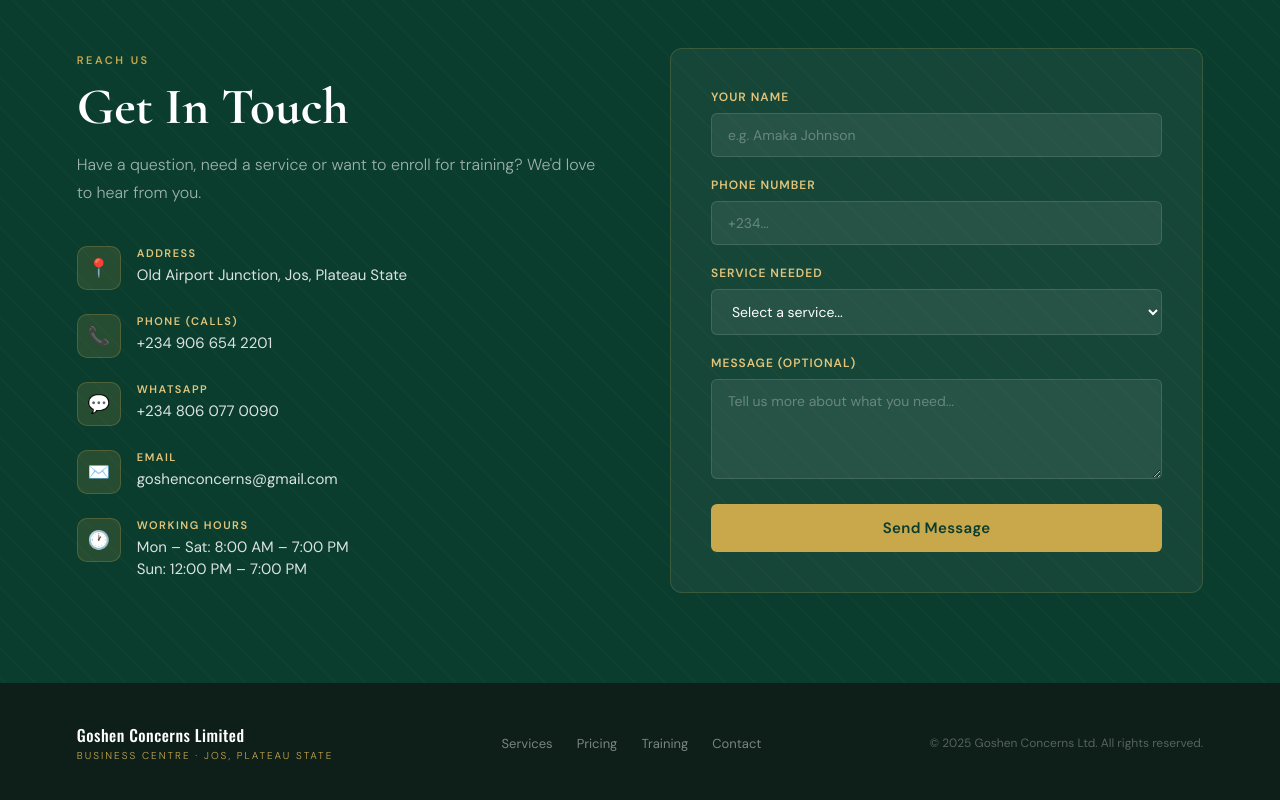
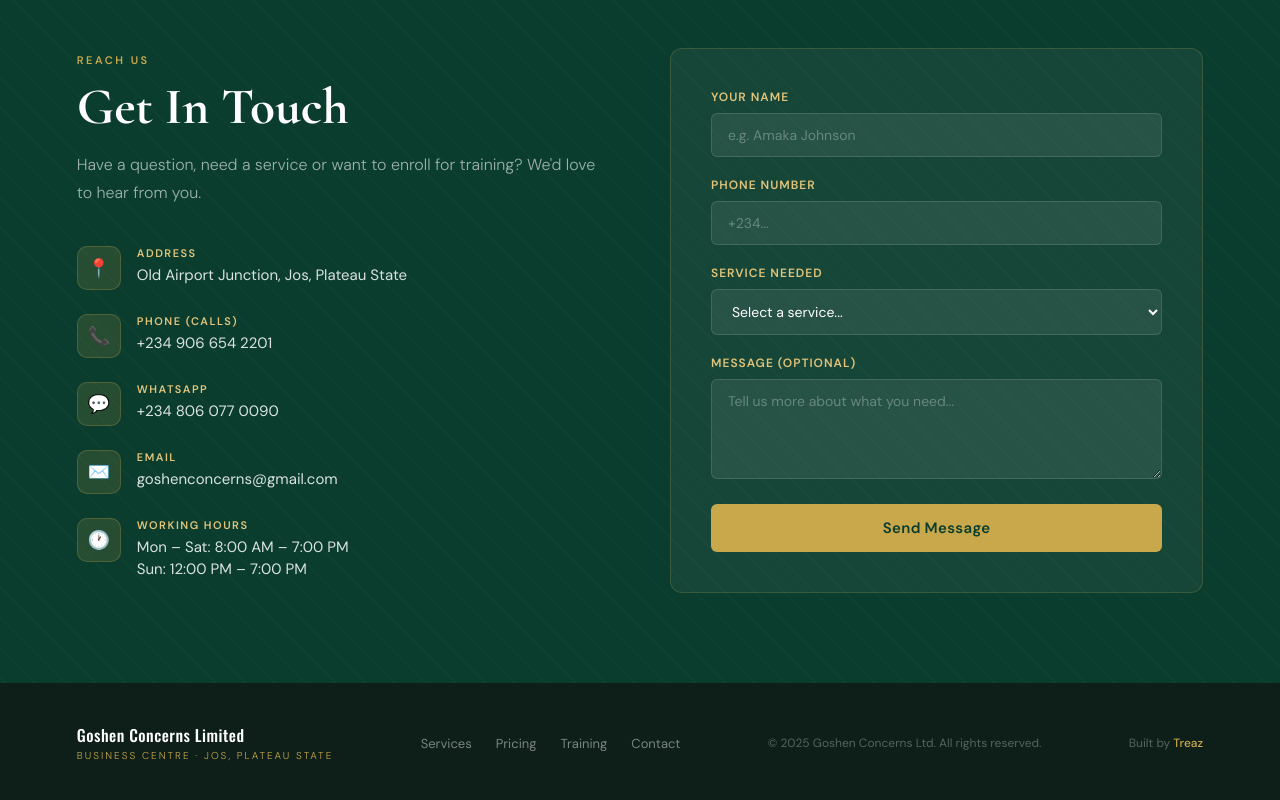
Before and after one commit to microhabitai/Goshen-Concerns, a plain HTML site: page index.html in a window 1280 px wide. Shown: the part 5623-6423 px from the top of the page. Drawn offline with nearby package versions, Linux system fonts and the light colour scheme.

Commit message:
Add developer credit in footer section
Added a footer section with credit to the developer.

```diff
--- a/index.html
+++ b/index.html
@@ -1425,6 +1425,7 @@
     <li><a href="#contact">Contact</a></li>
   </ul>
   <div class="footer-copy">© 2025 Goshen Concerns Ltd. All rights reserved.</div>
+  <div class="footer-copy">Built by <a href="https://www.linkedin.com/in/fancy-treaz-86295325b" target="_blank" style="color: var(--gold); text-decoration: none; font-weight: 500;">Treaz</a></div>
 </footer>
 
 <script>
```
